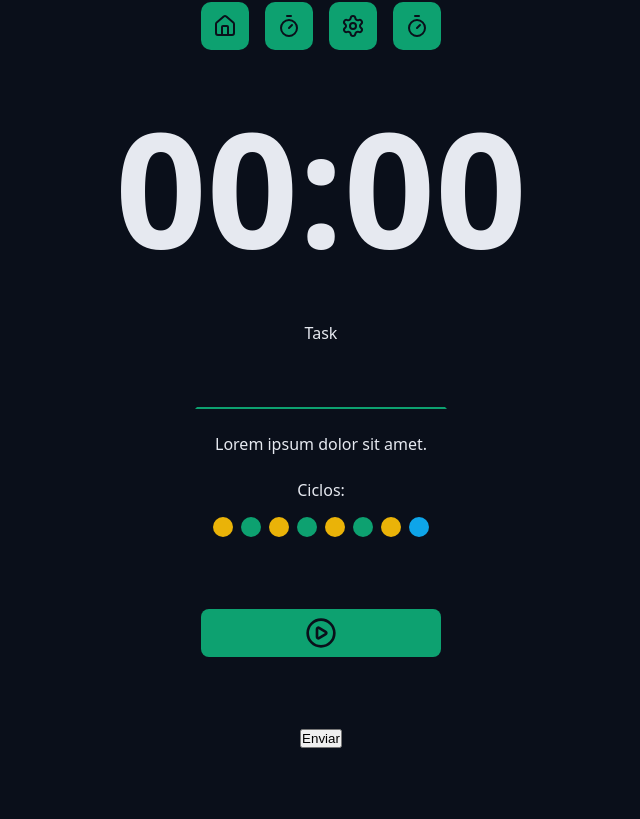
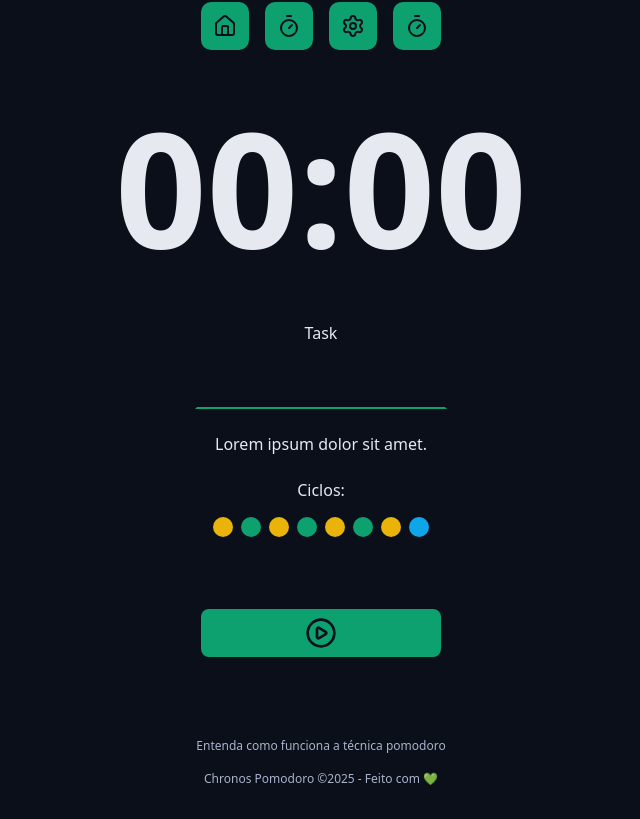
Before and after one commit to GustavoDeveloper1/chronos-pomodoro, a React (Vite) app: page / in a window 1280 px wide. Shown: the part 219-1038 px from the top of the page, without its empty margins (319-959 px from the left). Before the commit the page ends 999 px from the top, so only its background shows below. Built offline with nearby package versions, Linux system fonts and the light colour scheme.

Commit message:
criando componente footer

```diff
--- a/src/App.tsx
+++ b/src/App.tsx
@@ -9,6 +9,7 @@
 import { Menu } from "./components/Menu";
 import { DefaultButton } from "./components/DefaultButton";
 import { PlayCircleIcon } from "lucide-react";
+import { Footer } from "./components/Footer";
 
 export const App = () => {
     return (
@@ -39,10 +40,11 @@
                     <div className="formRow">
                         <DefaultButton icon={<PlayCircleIcon />} />
                     </div>
-                    <div className="formRow">
-                        <button>Enviar</button>
-                    </div>
+
                 </form>
+            </Container>
+            <Container>
+                <Footer/>
             </Container>
         </>
 
--- /dev/null
+++ b/src/components/Footer/index.tsx
@@ -0,0 +1,13 @@
+
+import styles from './styles.module.css';
+
+
+
+export const Footer = () => {
+    return (
+        <footer className={styles.footer}>
+            <a href="#">Entenda como funciona a técnica pomodoro</a>
+            <a href="#">Chronos Pomodoro &copy;{new Date().getFullYear()} - Feito com 💚</a>
+        </footer>
+    )
+}
--- /dev/null
+++ b/src/components/Footer/styles.module.css
@@ -0,0 +1,18 @@
+.footer {
+    display: flex;
+    flex-direction: column;
+    align-items: center;
+    justify-content: center;
+    gap: 1.6rem;
+    font-size: 1.2rem;
+}
+
+.footer a {
+
+    color: var(--text-muted);
+    text-decoration: none;
+}
+
+.footer a:hover {
+    text-decoration: underline;
+}
```
